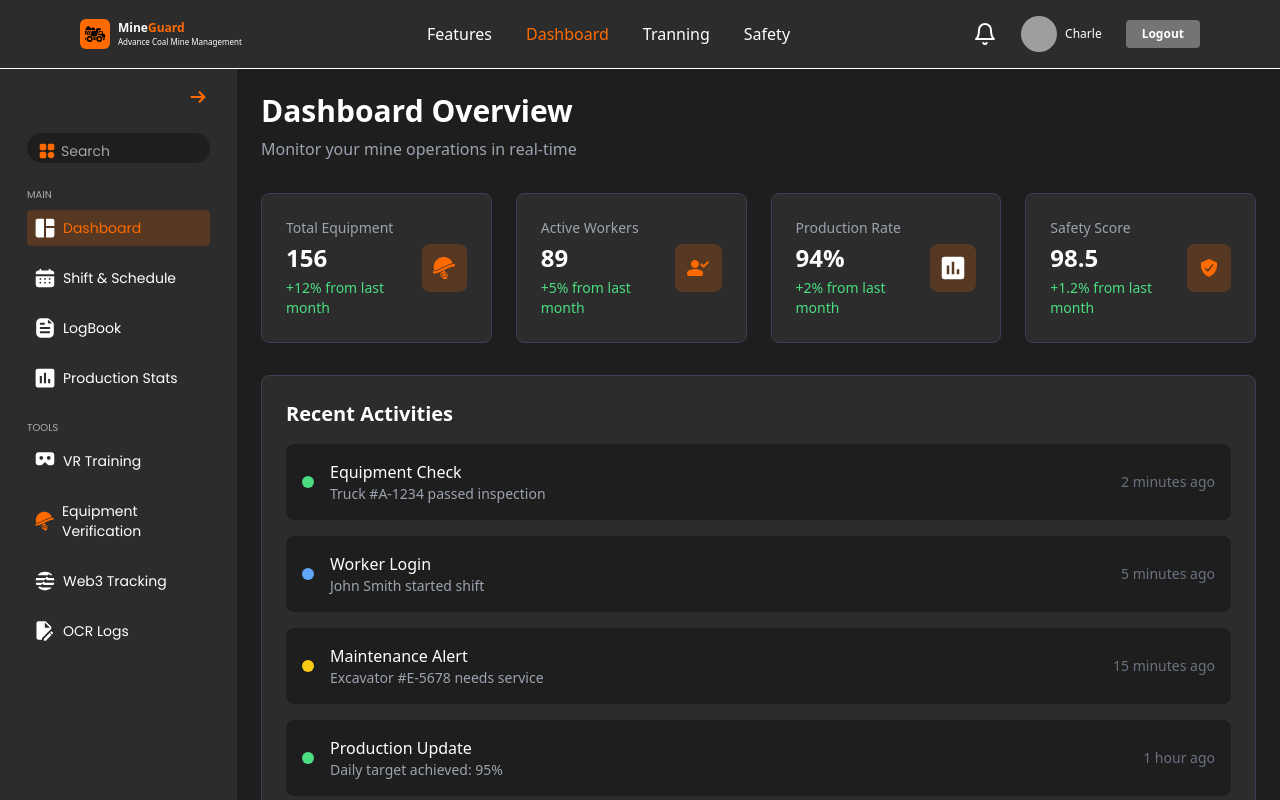
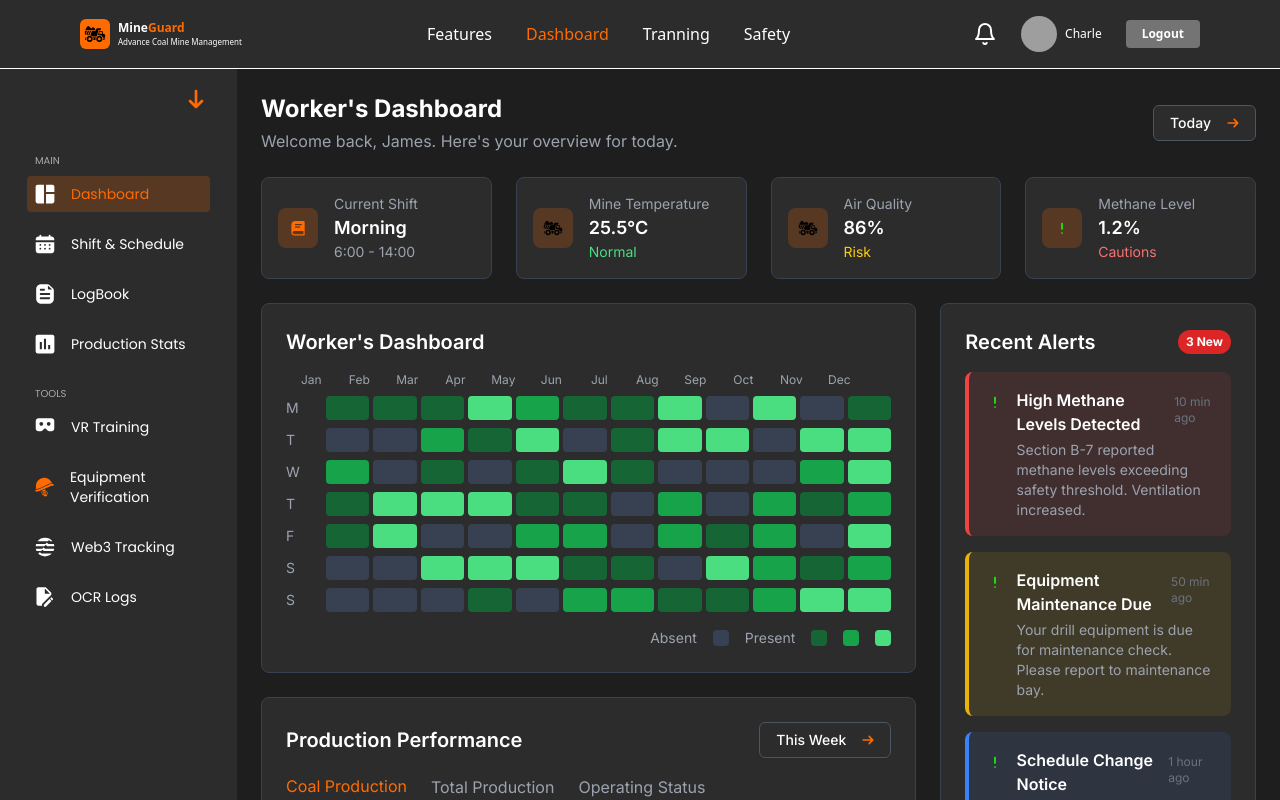
Before and after one commit to AbhirajBose/MineGuard, a React (Vite) app: page / in a window 1280 px wide. Both pictures are taken after a click on the link "Features". Shown: the top 800 px of the page. Built offline with nearby package versions, Linux system fonts and the light colour scheme; grey boxes are pictures that could not be loaded.

Commit message:
Updates dashboard

```diff
--- a/src/components/MainMenu.tsx
+++ b/src/components/MainMenu.tsx
@@ -1,5 +1,4 @@
 import { useState } from "react";
-import { Input } from "./ui/input";
 
 // Custom Icon component for using SVG files from public folder
 const Icon = ({ name, className, ...props }: { name: string; className?: string; [key: string]: any }) => {
@@ -70,34 +69,21 @@ export const MainMenu = ({ className, onMenuItemClick, selectedItem = "Dashboard
 
   return (
     <nav className={`flex flex-col h-screen transition-all duration-300 ${
-      isCollapsed ? 'w-16' : 'w-[237px]'
-    } py-4 px-[27px] bg-[#2c2c2c] ${className || ''}`}>
+      isCollapsed ? 'w-24' : 'w-[237px]'
+    } py-4 ${isCollapsed ? 'px-4' : 'px-[27px]'} bg-[#2c2c2c] ${className || ''}`}>
       <div className="flex flex-col w-full items-start gap-6">
         {/* Toggle button for responsive behavior */}
         <button
           onClick={() => setIsCollapsed(!isCollapsed)}
-          className="self-end p-1 rounded hover:bg-[#3c3c3c] transition-colors"
+          className="self-end p-1 rounded-full hover:bg-[#3c3c3c] transition-colors"
         >
-          <Icon name="maki-arrow" className={`w-4 h-4 transition-transform ${isCollapsed ? 'rotate-180' : ''}`} />
+          <Icon name="maki-arrow" className={`w-5 h-5 text-white transition-transform duration-300 ${!isCollapsed ? 'rotate-90' : '-rotate-90'}`} />
         </button>
 
-        {/* Search bar - hidden when collapsed */}
-        {!isCollapsed && (
-          <div className="relative w-full h-[30px] bg-[#1e1e1e] rounded-[30px] overflow-hidden">
-            <div className="flex items-center gap-[5px] absolute top-1.5 left-[11px] w-[calc(100%-22px)]">
-              <Icon name="mage-dashboard-2-fill" className="w-[18px] h-[18px] text-[#ffffff99]" />
-              <Input
-                className="h-6 px-0 border-0 bg-transparent text-xs text-[#ffffff99] font-['Poppins',Helvetica] placeholder:text-[#ffffff99] focus-visible:ring-0 focus-visible:ring-offset-0"
-                placeholder="Search"
-              />
-            </div>
-          </div>
-        )}
-
         {/* Main Menu Items */}
-        <div className="flex flex-col w-full items-start gap-2">
+        <div className="flex flex-col w-full items-start gap-2 mt-4">
           {!isCollapsed && (
-            <h3 className="font-['Poppins',Helvetica] font-medium text-[#ffffff99] text-[10px]">
+            <h3 className="font-['Poppins',Helvetica] font-medium text-[#ffffff99] text-[10px] px-2">
               MAIN
             </h3>
           )}
@@ -106,9 +92,9 @@ export const MainMenu = ({ className, onMenuItemClick, selectedItem = "Dashboard
             {mainMenuItems.map((item, index) => (
               <div
                 key={index}
-                className={`flex items-center gap-2 w-full cursor-pointer hover:opacity-80 p-2 rounded transition-colors ${
+                className={`flex items-center gap-4 w-full cursor-pointer hover:opacity-80 p-2 rounded transition-colors ${
                   isItemSelected(item.label) ? 'bg-[#ff6b00] bg-opacity-20' : 'hover:bg-[#3c3c3c]'
-                }`}
+                } ${isCollapsed ? 'justify-center' : ''}`}
                 onClick={() => handleMenuItemClick(item.label)}
                 title={isCollapsed ? item.label : undefined}
               >
@@ -128,7 +114,7 @@ export const MainMenu = ({ className, onMenuItemClick, selectedItem = "Dashboard
         {/* Tools Menu Items */}
         <div className="flex flex-col w-full items-start gap-2">
           {!isCollapsed && (
-            <h3 className="font-['Poppins',Helvetica] font-medium text-[#ffffff99] text-[10px]">
+            <h3 className="font-['Poppins',Helvetica] font-medium text-[#ffffff99] text-[10px] px-2">
               TOOLS
             </h3>
           )}
@@ -137,9 +123,9 @@ export const MainMenu = ({ className, onMenuItemClick, selectedItem = "Dashboard
             {toolsMenuItems.map((item, index) => (
               <div
                 key={index}
-                className={`flex items-center gap-2 w-full cursor-pointer hover:opacity-80 p-2 rounded transition-colors ${
+                className={`flex items-center gap-4 w-full cursor-pointer hover:opacity-80 p-2 rounded transition-colors ${
                   isItemSelected(item.label) ? 'bg-[#ff6b00] bg-opacity-20' : 'hover:bg-[#3c3c3c]'
-                }`}
+                } ${isCollapsed ? 'justify-center' : ''}`}
                 onClick={() => handleMenuItemClick(item.label)}
                 title={isCollapsed ? item.label : undefined}
               >
--- a/src/screens/DashboardAdmins/sections/DashboardPage/DashboardPage.tsx
+++ b/src/screens/DashboardAdmins/sections/DashboardPage/DashboardPage.tsx
@@ -1,112 +1,148 @@
+import { Button } from "../../../../components/ui/button";
 
 export const DashboardPage = (): JSX.Element => {
-  const dashboardStats = [
-    {
-      title: "Total Equipment",
-      value: "156",
-      change: "+12%",
-      changeType: "positive",
-      icon: "Equipment"
-    },
-    {
-      title: "Active Workers",
-      value: "89",
-      change: "+5%",
-      changeType: "positive",
-      icon: "material-symbols-person-check-rounded"
-    },
-    {
-      title: "Production Rate",
-      value: "94%",
-      change: "+2%",
-      changeType: "positive",
-      icon: "production"
-    },
-    {
-      title: "Safety Score",
-      value: "98.5",
-      change: "+1.2%",
-      changeType: "positive",
-      icon: "garden-security-26"
-    }
+  const statCards = [
+    { title: "Current Shift", value: "Morning", subValue: "6:00 - 14:00", icon: "basil-book-solid" },
+    { title: "Mine Temperature", value: "25.5°C", subValue: "Normal", icon: "game-icons-mine-truck", status: "normal" },
+    { title: "Air Quality", value: "86%", subValue: "Risk", icon: "game-icons-mine-truck", status: "risk" },
+    { title: "Methane Level", value: "1.2%", subValue: "Cautions", icon: "material-symbols-exclamation-rounded", status: "caution" }
   ];
 
-  const recentActivities = [
-    {
-      type: "Equipment Check",
-      description: "Truck #A-1234 passed inspection",
-      time: "2 minutes ago",
-      status: "success"
-    },
-    {
-      type: "Worker Login",
-      description: "John Smith started shift",
-      time: "5 minutes ago",
-      status: "info"
-    },
-    {
-      type: "Maintenance Alert",
-      description: "Excavator #E-5678 needs service",
-      time: "15 minutes ago",
-      status: "warning"
-    },
-    {
-      type: "Production Update",
-      description: "Daily target achieved: 95%",
-      time: "1 hour ago",
-      status: "success"
-    }
+  const alerts = [
+    { title: "High Methane Levels Detected", description: "Section B-7 reported methane levels exceeding safety threshold. Ventilation increased.", time: "10 min ago", type: "high" },
+    { title: "Equipment Maintenance Due", description: "Your drill equipment is due for maintenance check. Please report to maintenance bay.", time: "50 min ago", type: "warning" },
+    { title: "Schedule Change Notice", description: "Your shift next week has been changed from morning to evening. Please check schedule.", time: "1 hour ago", type: "info" }
   ];
 
+  // Dummy data for attendance chart
+  const attendanceData = Array.from({ length: 9 * 7 * 2 }).map(() => Math.random() > 0.3); // 9 months, 7 days/week, 2 rows (M/F)
+
   return (
-    <div className="flex-1 p-6 bg-[#1e1e1e] text-white">
-      <div className="max-w-7xl mx-auto">
+    <div className="flex-1 p-6 bg-[#1e1e1e] text-white font-['Inter',Helvetica]">
+      <div className="max-w-full mx-auto">
         {/* Header */}
-        <div className="mb-8">
-          <h1 className="text-3xl font-bold text-white mb-2">Dashboard Overview</h1>
-          <p className="text-gray-400">Monitor your mine operations in real-time</p>
+        <div className="flex justify-between items-center mb-6">
+          <div>
+            <h1 className="text-2xl font-bold text-white mb-1">Worker's Dashboard</h1>
+            <p className="text-gray-400">Welcome back, James. Here's your overview for today.</p>
+          </div>
+          <Button variant="outline" className="bg-[#2c2c2c] border-gray-600 text-white">
+            Today
+            <img src="/maki-arrow.svg" alt="arrow" className="ml-2 w-3 h-3" />
+          </Button>
         </div>
 
         {/* Stats Grid */}
-        <div className="grid grid-cols-1 md:grid-cols-2 lg:grid-cols-4 gap-6 mb-8">
-          {dashboardStats.map((stat, index) => (
-            <div key={index} className="bg-[#2c2c2c] rounded-lg p-6 border border-gray-700">
-              <div className="flex items-center justify-between">
-                <div>
-                  <p className="text-gray-400 text-sm font-medium">{stat.title}</p>
-                  <p className="text-2xl font-bold text-white mt-1">{stat.value}</p>
-                  <p className={`text-sm mt-1 ${stat.changeType === 'positive' ? 'text-green-400' : 'text-red-400'}`}>
-                    {stat.change} from last month
-                  </p>
-                </div>
-                <div className="w-12 h-12 bg-[#ff6b00] bg-opacity-20 rounded-lg flex items-center justify-center">
-                  <img src={`/${stat.icon}.svg`} alt={stat.title} className="w-6 h-6" />
-                </div>
+        <div className="grid grid-cols-1 md:grid-cols-2 lg:grid-cols-4 gap-6 mb-6">
+          {statCards.map((stat, index) => (
+            <div key={index} className="bg-[#2c2c2c] rounded-lg p-4 border border-gray-700 flex items-center gap-4">
+              <div className="w-10 h-10 bg-[#ff6b00] bg-opacity-20 rounded-lg flex items-center justify-center">
+                <img src={`/${stat.icon}.svg`} alt={stat.title} className="w-5 h-5" />
+              </div>
+              <div>
+                <p className="text-gray-400 text-sm">{stat.title}</p>
+                <p className="text-lg font-semibold text-white">{stat.value}</p>
+                <p className={`text-sm ${
+                  stat.status === 'normal' ? 'text-green-400' :
+                  stat.status === 'risk' ? 'text-yellow-400' :
+                  stat.status === 'caution' ? 'text-red-400' :
+                  'text-gray-400'
+                }`}>{stat.subValue}</p>
               </div>
             </div>
           ))}
         </div>
 
-        {/* Recent Activities */}
-        <div className="bg-[#2c2c2c] rounded-lg p-6 border border-gray-700">
-          <h2 className="text-xl font-semibold text-white mb-4">Recent Activities</h2>
-          <div className="space-y-4">
-            {recentActivities.map((activity, index) => (
-              <div key={index} className="flex items-center justify-between p-4 bg-[#1e1e1e] rounded-lg">
-                <div className="flex items-center space-x-4">
-                  <div className={`w-3 h-3 rounded-full ${
-                    activity.status === 'success' ? 'bg-green-400' :
-                    activity.status === 'warning' ? 'bg-yellow-400' :
-                    activity.status === 'info' ? 'bg-blue-400' : 'bg-gray-400'
-                  }`}></div>
-                  <div>
-                    <p className="font-medium text-white">{activity.type}</p>
-                    <p className="text-sm text-gray-400">{activity.description}</p>
+        <div className="grid grid-cols-1 lg:grid-cols-3 gap-6">
+          {/* Left and Middle sections */}
+          <div className="lg:col-span-2 flex flex-col gap-6">
+            {/* Worker's Dashboard - Attendance Heatmap */}
+            <div className="bg-[#2c2c2c] rounded-lg p-6 border border-gray-700">
+              <div className="flex justify-between items-center mb-4">
+                <h2 className="text-xl font-semibold text-white">Worker's Dashboard</h2>
+              </div>
+              <div className="flex flex-col gap-2">
+                <div className="flex justify-end gap-2 text-xs text-gray-400 pr-8">
+                  {['Jan', 'Feb', 'Mar', 'Apr', 'May', 'Jun', 'Jul', 'Aug', 'Sep', 'Oct', 'Nov', 'Dec'].map(month => (
+                    <div key={month} className="w-10 text-center">{month}</div>
+                  ))}
+                </div>
+                {['M', 'T', 'W', 'T', 'F', 'S', 'S'].map((day, dayIndex) => (
+                  <div key={day} className="flex items-center gap-2">
+                    <div className="w-8 text-sm text-gray-400">{day}</div>
+                    <div className="grid grid-cols-12 gap-1 flex-1">
+                      {Array.from({ length: 12 }).map((_, monthIndex) => {
+                        const value = Math.random();
+                        let bgColor = 'bg-gray-700';
+                        if (value > 0.3) bgColor = 'bg-green-800';
+                        if (value > 0.6) bgColor = 'bg-green-600';
+                        if (value > 0.8) bgColor = 'bg-green-400';
+                        return <div key={`${dayIndex}-${monthIndex}`} className={`w-full h-6 rounded-sm ${bgColor}`} title={`Attendance: ${value > 0.3 ? 'Present' : 'Absent'}`} />;
+                      })}
+                    </div>
+                  </div>
+                ))}
+              </div>
+              <div className="flex justify-end items-center gap-4 mt-4 text-sm">
+                  <span className="text-gray-400">Absent</span>
+                  <div className="w-4 h-4 bg-gray-700 rounded-sm" />
+                  <span className="text-gray-400">Present</span>
+                  <div className="w-4 h-4 bg-green-800 rounded-sm" />
+                  <div className="w-4 h-4 bg-green-600 rounded-sm" />
+                  <div className="w-4 h-4 bg-green-400 rounded-sm" />
+              </div>
+            </div>
+
+            {/* Production Performance Chart */}
+            <div className="bg-[#2c2c2c] rounded-lg p-6 border border-gray-700">
+              <div className="flex justify-between items-center mb-4">
+                <h2 className="text-xl font-semibold text-white">Production Performance</h2>
+                <Button variant="outline" className="bg-[#2c2c2c] border-gray-600 text-white">
+                  This Week
+                  <img src="/maki-arrow.svg" alt="arrow" className="ml-2 w-3 h-3" />
+                </Button>
+              </div>
+              <div className="flex gap-6 border-b border-gray-700 mb-4">
+                <button className="text-[#ff6b00] border-b-2 border-[#ff6b00] pb-2">Coal Production</button>
+                <button className="text-gray-400 pb-2">Total Production</button>
+                <button className="text-gray-400 pb-2">Operating Status</button>
+              </div>
+              <div className="h-64 bg-[#1e1e1e] rounded-lg p-4">
+                <p className="text-center text-gray-400">Chart will be implemented here</p>
+              </div>
+            </div>
+          </div>
+
+          {/* Right section - Recent Alerts */}
+          <div className="bg-[#2c2c2c] rounded-lg p-6 border border-gray-700">
+            <div className="flex justify-between items-center mb-4">
+              <h2 className="text-xl font-semibold text-white">Recent Alerts</h2>
+              <span className="bg-red-600 text-white text-xs font-bold px-2 py-1 rounded-full">3 New</span>
+            </div>
+            <div className="space-y-4">
+              {alerts.map((alert, index) => (
+                <div key={index} className={`p-4 rounded-lg border-l-4 ${
+                  alert.type === 'high' ? 'bg-red-500/10 border-red-500' :
+                  alert.type === 'warning' ? 'bg-yellow-500/10 border-yellow-500' :
+                  'bg-blue-500/10 border-blue-500'
+                }`}>
+                  <div className="flex items-start gap-3">
+                    <img src="/material-symbols-exclamation-rounded.svg" alt="alert" className={`w-5 h-5 mt-1 ${
+                      alert.type === 'high' ? 'text-red-500' :
+                      alert.type === 'warning' ? 'text-yellow-500' :
+                      'text-blue-500'
+                    }`} />
+                    <div>
+                      <div className="flex justify-between items-baseline">
+                        <h3 className="font-semibold text-white">{alert.title}</h3>
+                        <span className="text-gray-500 text-xs">{alert.time}</span>
+                      </div>
+                      <p className="text-sm text-gray-400 mt-1">{alert.description}</p>
+                    </div>
                   </div>
                 </div>
-                <span className="text-sm text-gray-500">{activity.time}</span>
-              </div>
-            ))}
+              ))}
+            </div>
           </div>
         </div>
       </div>
```
